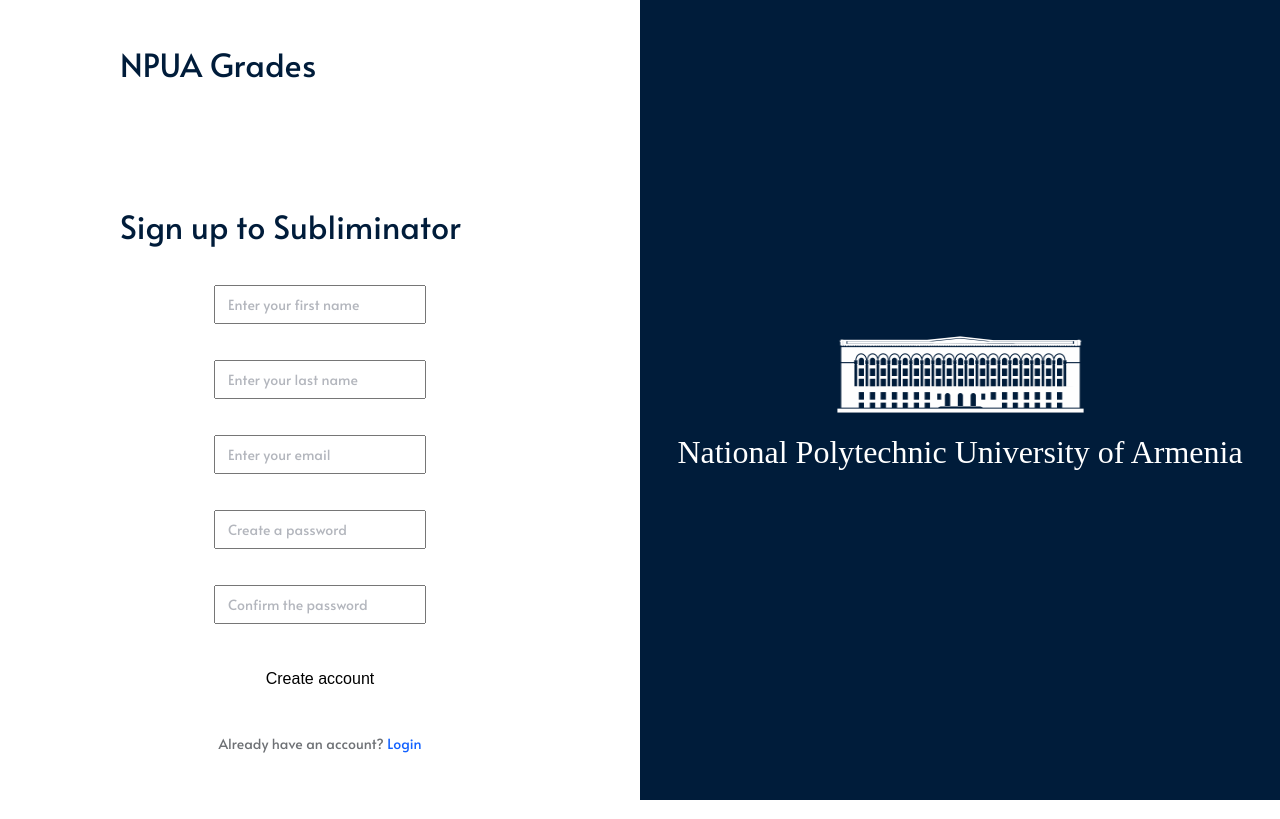
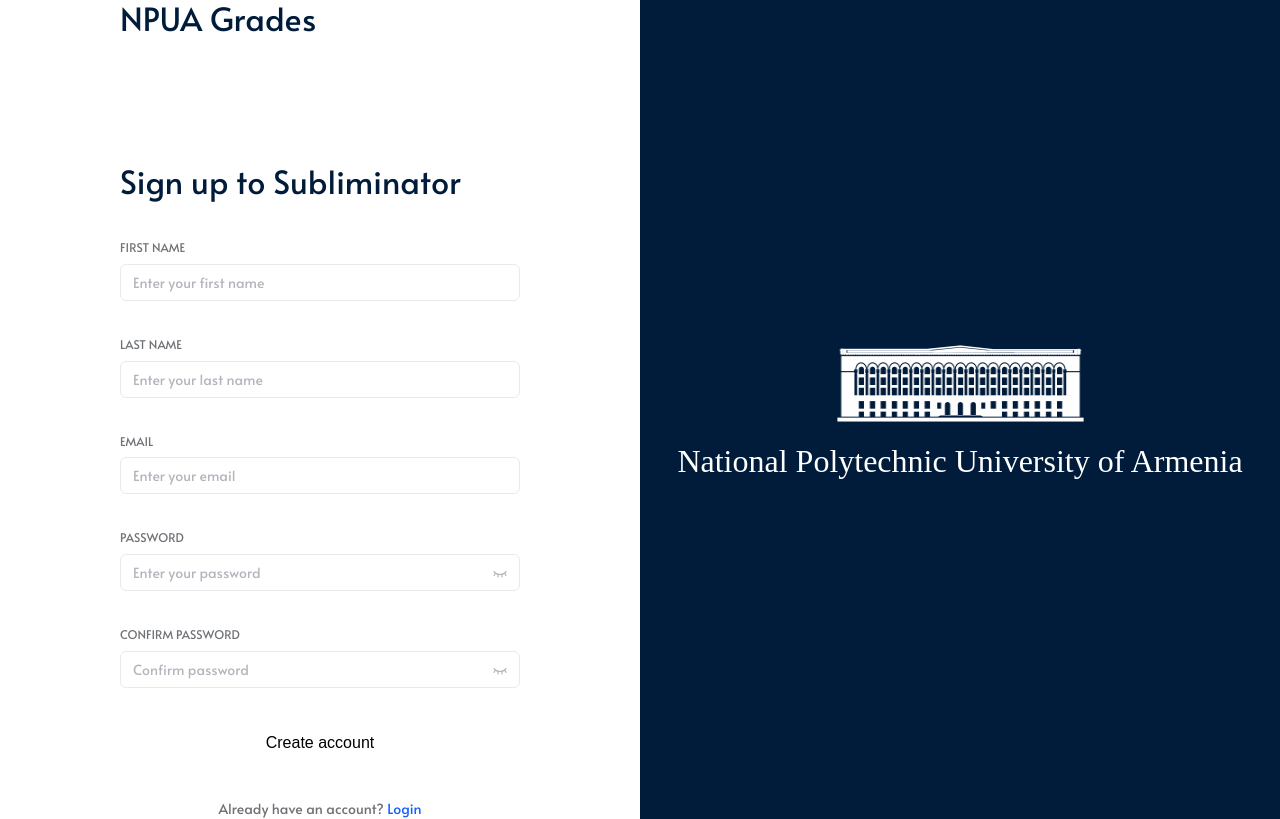
Before and after one commit to razachikyan/NPUA-Grades, a Next.js app in the folder Front/: page /signup in a window 1280 px wide. Built offline with nearby package versions, Linux system fonts and the light colour scheme.

Commit message:
Added styles and logic for form component

```diff
--- a/Front/src/components/features/form/index.tsx
+++ b/Front/src/components/features/form/index.tsx
@@ -2,9 +2,9 @@
 
 import { useState } from "react";
 import Link from "next/link";
-import styles from "./styles.module.scss";
+import classNames from "classnames";
 import { Button } from "@/components/shared/button";
-import { Input } from "@/components/shared/input";
+import { Input } from "./input";
 import {
   validateConfirm,
   validateEmail,
@@ -12,8 +12,9 @@
   validatePassword,
 } from "@/utils/helpers/validation";
 import { IFormData, IFormProps } from "./types";
+import { INPUT_TYPES } from "./input/types";
 
-import classNames from "classnames";
+import styles from "./styles.module.scss";
 
 export const Form = ({ type, submitText }: IFormProps): JSX.Element => {
   const [firstName, setFirstName] = useState<string>("");
@@ -30,65 +31,7 @@
     password: "",
   });
 
-  return (
-    <form className={styles.form}>
-      {type === "signup" && (
-        <div>
-          <Input
-            value={firstName}
-            handleChange={setFirstName}
-            className={styles.input}
-            placeholder="Enter your first name"
-          />
-          {errors.firstname && <p>{errors.firstname}</p>}
-        </div>
-      )}
-      {type === "signup" && (
-        <div>
-          <Input
-            value={lastName}
-            handleChange={setLastName}
-            className={styles.input}
-            placeholder="Enter your last name"
-          />
-          {errors.lastname && <p>{errors.lastname}</p>}
-        </div>
-      )}
-      <div>
-        <Input
-          value={email}
-          handleChange={setEmail}
-          className={styles.input}
-          placeholder="Enter your email"
-        />
-        {errors.email && <p>{errors.email}</p>}
-      </div>
-      {type !== "forgot" && (
-        <div>
-          <Input
-            value={password}
-            handleChange={setPassword}
-            className={styles.input}
-            placeholder="Create a password"
-          />
-          {errors.password && <p>{errors.password}</p>}
-        </div>
-      )}
-      {type === "signup" && (
-        <div>
-          <Input
-            value={confirm}
-            handleChange={setConfirm}
-            className={styles.input}
-            placeholder="Confirm the password"
-          />
-          {errors.confirm && <p>{errors.confirm}</p>}
-        </div>
-      )}
-      <Button
-        className={styles.button}
-        text={submitText}
-        handleClick={() => {
+  const handleSubmit = () => {
     const emailRes = validateEmail(email);
     const firstNameRes = validateName(firstName);
     const lastNameRes = validateName(lastName);
@@ -112,7 +55,47 @@
         password: passwordRes.message ?? "",
       });
     }
-        }}
+  };
+
+  return (
+    <form className={styles.form}>
+      {type === "signup" && (
+        <Input
+          type={INPUT_TYPES.FIRSTNAME}
+          value={firstName}
+          handleChange={setFirstName}
+          error={errors.firstname}
+        />
+      )}
+      {type === "signup" && (
+        <Input
+          value={lastName}
+          handleChange={setLastName}
+          type={INPUT_TYPES.LASTNAME}
+          error={errors.lastname}
+        />
+      )}
+      <Input value={email} handleChange={setEmail} type={INPUT_TYPES.EMAIL} />
+      {type !== "forgot" && (
+        <Input
+          value={password}
+          handleChange={setPassword}
+          type={INPUT_TYPES.PASSWORD}
+          error={errors.password}
+        />
+      )}
+      {type === "signup" && (
+        <Input
+          value={confirm}
+          handleChange={setConfirm}
+          type={INPUT_TYPES.CONFIRM}
+          error={errors.confirm}
+        />
+      )}
+      <Button
+        className={styles.button}
+        text={submitText}
+        handleClick={handleSubmit}
       />
       {type === "forgot" && (
         <Link className={classNames(styles.button, styles.back)} href="/login">
--- /dev/null
+++ b/Front/src/components/features/form/input/index.tsx
@@ -0,0 +1,56 @@
+"use client";
+
+import { useEffect, useState } from "react";
+import { Input as CustomInput } from "@/components/shared/input";
+import Hide from "@public/icons/hide-password.svg";
+import Show from "@public/icons/show-password.svg";
+import { IInputProps, INPUT_TYPES, inputData } from "./types";
+
+import styles from "./styles.module.scss";
+import { TInputTypes } from "@/components/shared/input/types";
+
+export const Input = ({
+  type,
+  error,
+  value,
+  handleChange,
+}: IInputProps): JSX.Element => {
+  const [inputType, setInputType] = useState<TInputTypes>("text");
+  const [icon, setIcon] = useState<string>(Hide);
+  const isPassType =
+    type === INPUT_TYPES.PASSWORD || type === INPUT_TYPES.CONFIRM;
+
+  useEffect(() => {
+    setInputType(() => {
+      if (isPassType) return INPUT_TYPES.PASSWORD;
+      if (type === INPUT_TYPES.EMAIL) return INPUT_TYPES.EMAIL;
+      return "text";
+    });
+  }, []);
+
+  useEffect(() => {
+    setInputType(() => {
+      return icon === Hide ? INPUT_TYPES.PASSWORD : "text";
+    });
+  }, [icon]);
+
+  return (
+    <div className={styles.container}>
+      <h5 className={styles.topic}>{inputData[type].topic}</h5>
+      <CustomInput
+        value={value}
+        handleChange={handleChange}
+        className={styles.input}
+        placeholder={inputData[type].placeholder}
+        type={inputType}
+        icon={isPassType ? icon : undefined}
+        onIconClick={() =>
+          setIcon((prev) => {
+            return prev === Hide ? Show : Hide;
+          })
+        }
+      />
+      {error && <p className={styles.error}>{error}</p>}
+    </div>
+  );
+};
--- /dev/null
+++ b/Front/src/components/features/form/input/styles.module.scss
@@ -0,0 +1,35 @@
+.container {
+    width: 100%;
+    display: flex;
+    flex-direction: column;
+    gap: 8px;
+    align-items: flex-start;
+
+    .topic {
+        font-family: "Alata";
+        font-weight: 400;
+        font-size: 12px;
+        line-height: 133%;
+        text-transform: uppercase;
+        color: #6e7175;
+    }
+
+    .input, .input::placeholder {
+        line-height: 24px;
+        font-size: 14px;
+        font-family: "Alata";
+    }
+
+    .input {
+        width: 100%;
+        padding: 8px 12px;
+        color: #010919;
+        border-radius: 6px;
+        border: 1px solid #e8eaed;
+        outline: none;
+
+        &::placeholder {
+            color: #B3B6BD;
+        }
+    }
+}
--- /dev/null
+++ b/Front/src/components/features/form/input/types.ts
@@ -0,0 +1,40 @@
+export interface IInputProps {
+  error?: string;
+  value?: string | number;
+  handleChange?: React.Dispatch<React.SetStateAction<string>>;
+  type: INPUT_TYPES;
+}
+
+export enum INPUT_TYPES {
+  EMAIL = "email",
+  FIRSTNAME = "firstname",
+  LASTNAME = "lastname",
+  PASSWORD = "password",
+  CONFIRM = "confirm",
+}
+
+export const inputData: Record<
+  INPUT_TYPES,
+  { placeholder: string; topic: string }
+> = {
+  [INPUT_TYPES.FIRSTNAME]: {
+    placeholder: "Enter your first name",
+    topic: "FIRST NAME",
+  },
+  [INPUT_TYPES.LASTNAME]: {
+    placeholder: "Enter your last name",
+    topic: "LAST NAME",
+  },
+  [INPUT_TYPES.EMAIL]: {
+    placeholder: "Enter your email",
+    topic: "EMAIL",
+  },
+  [INPUT_TYPES.PASSWORD]: {
+    placeholder: "Enter your password",
+    topic: "PASSWORD",
+  },
+  [INPUT_TYPES.CONFIRM]: {
+    placeholder: "Confirm password",
+    topic: "CONFIRM PASSWORD",
+  },
+};
--- a/Front/src/components/features/form/styles.module.scss
+++ b/Front/src/components/features/form/styles.module.scss
@@ -3,22 +3,6 @@
     flex-direction: column;
     align-items: center;
     gap: 36px;
-
-    .input, .input::placeholder {
-        line-height: 24px;
-        font-size: 14px;
-        font-family: "Alata";
-    }
-
-    .input {
-        width: 100%;
-        padding: 8px 12px;
-        color: #010919;
-
-        &::placeholder {
-            color: #B3B6BD;
-        }
-    }
 
     .button {
         padding: 10px;
--- a/Front/src/components/shared/input/index.tsx
+++ b/Front/src/components/shared/input/index.tsx
@@ -10,12 +10,23 @@
   type = "text",
   value,
   className,
+  placeholder,
+  onIconClick,
   handleChange,
-  placeholder,
 }: IInputProps): JSX.Element => {
   return (
     <div className={styles.container}>
-      {icon && <Image alt="input_icon" src={icon} className={styles.icon} />}
+      {icon && (
+        <Image
+          alt="input_icon"
+          src={icon}
+          onClick={(ev) => {
+            ev.stopPropagation();
+            onIconClick?.()
+          }}
+          className={styles.icon}
+        />
+      )}
       <input
         type={type}
         style={css}
--- a/Front/src/components/shared/input/types.ts
+++ b/Front/src/components/shared/input/types.ts
@@ -1,9 +1,12 @@
 export interface IInputProps {
   icon?: string;
+  type?: TInputTypes;
   className?: string;
   placeholder?: string;
   value?: number | string;
   css?: React.CSSProperties;
+  onIconClick?: () => void;
   handleChange?: React.Dispatch<React.SetStateAction<string>>;
-  type?: "number" | "text" | "email" | "password";
 }
+
+export type TInputTypes = "number" | "text" | "email" | "password";
--- a/Front/src/utils/helpers/validation.ts
+++ b/Front/src/utils/helpers/validation.ts
@@ -26,7 +26,7 @@
 export const validatePassword = (
   password: string
 ): { success: boolean; message?: MESSAGES } => {
-  if (password.length > 6) {
+  if (password.length > 10) {
     return { success: true };
   }
   return { success: false, message: MESSAGES.SHORT };
```
Also changed, not shown: Front/public/icons/hide-password.svg (added), Front/public/icons/show-password.svg (added). Lines whose indentation alone changed are shown as unchanged.
